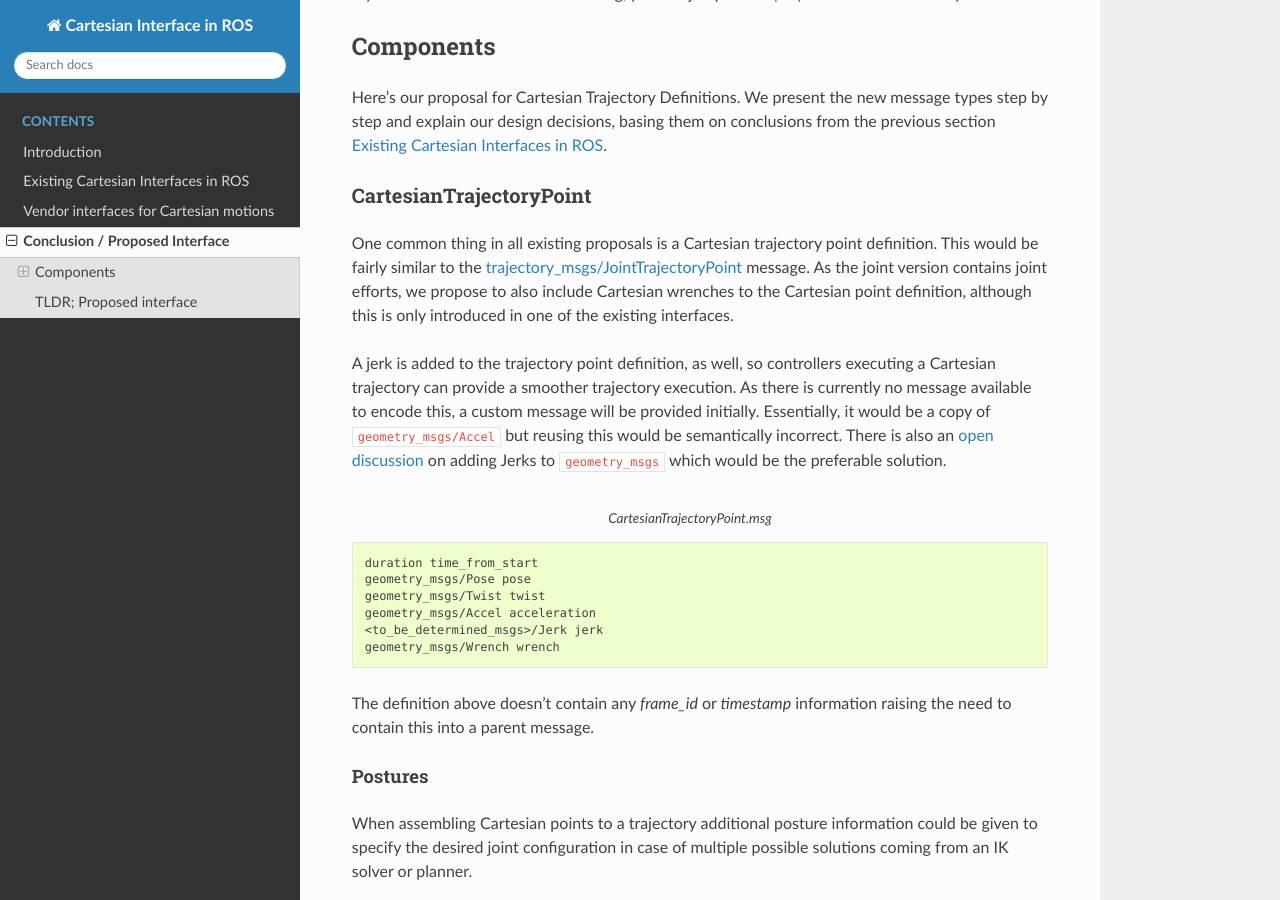
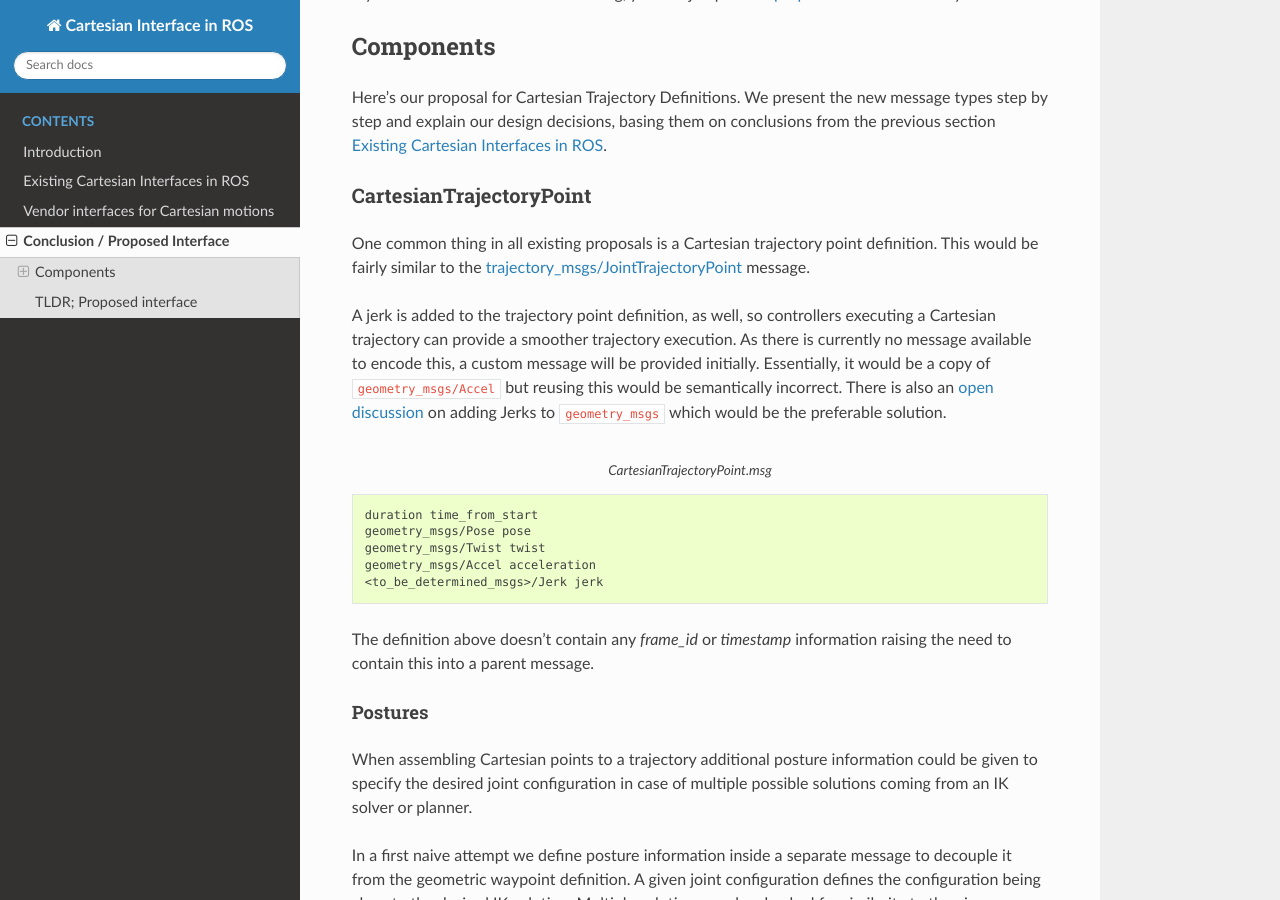
Before and after one commit to fzi-forschungszentrum-informatik/fzi_robot_interface_proposal, a Sphinx documentation site: the page built from source/proposal/index.rst, in a window 1280 px wide and 900 px high, scrolled down 346 px. Built offline with Sphinx 7.4.7 and the Read the Docs theme 2.0.0, drawn with Linux system fonts in a browser that asks for light colours; some of the changed text lies outside the part shown.

Commit message:
Remove wrench from proposed message

```diff
--- a/source/proposal/index.rst
+++ b/source/proposal/index.rst
@@ -24,9 +24,7 @@ CartesianTrajectoryPoint
 
 One common thing in all existing proposals is a Cartesian trajectory point definition. This
 would be fairly similar to the `trajectory_msgs/JointTrajectoryPoint
-<http://docs.ros.org/melodic/api/trajectory_msgs/html/msg/JointTrajectoryPoint.html>`_ message. As
-the joint version contains joint efforts, we propose to also include Cartesian wrenches to the
-Cartesian point definition, although this is only introduced in one of the existing interfaces.
+<http://docs.ros.org/melodic/api/trajectory_msgs/html/msg/JointTrajectoryPoint.html>`_ message.
 
 A jerk is added to the trajectory point definition, as well, so controllers executing a Cartesian
 trajectory can provide a smoother trajectory execution. As there is currently no message available
@@ -43,7 +41,6 @@ which would be the preferable solution.
    geometry_msgs/Twist twist
    geometry_msgs/Accel acceleration
    <to_be_determined_msgs>/Jerk jerk
-   geometry_msgs/Wrench wrench
 
 
 The definition above doesn't contain any `frame_id` or `timestamp` information raising the need to
@@ -200,7 +197,6 @@ axis individually by using 3-dimensional datatypes:
    geometry_msgs/Vector3 orientation_error
    geometry_msgs/Twist twist_error
    geometry_msgs/Accel acceleration_error
-   geometry_msgs/Wrench wrench_error
 
 With this definition users can define tolerances per axis, where rotational constraints are meant to
 be angle differences in the local coordinate system. Therefore we use ``geometry_msgs/Vector3``
@@ -266,7 +262,6 @@ As elaborated in the previous section we propose the following action interface
        geometry_msgs/Twist twist
        geometry_msgs/Accel acceleration
        <to_be_determined_msgs>/Jerk jerk
-       geometry_msgs/Wrench wrench
        CartesianPosture posture
          string [] posture_joint_names
          float64[] posture_joint_values
@@ -276,13 +271,11 @@ As elaborated in the previous section we propose the following action interface
      geometry_msgs/Vector3 orientation_error
      geometry_msgs/Twist twist_error
      geometry_msgs/Accel acceleration_error
-     geometry_msgs/Wrench wrench_error
    CartesianTolerance goal_tolerance
      geometry_msgs/Vector3 position_error
      geometry_msgs/Vector3 orientation_error
      geometry_msgs/Twist twist_error
      geometry_msgs/Accel acceleration_error
-     geometry_msgs/Wrench wrench_error
    duration goal_time_tolerance
 
    ---
@@ -308,21 +301,18 @@ As elaborated in the previous section we propose the following action interface
        geometry_msgs/Twist twist
        geometry_msgs/Accel acceleration
        <to_be_determined_msgs>/Jerk jerk
-       geometry_msgs/Wrench wrench
    CartesianTrajectoryPoint actual
        duration time_from_start
        geometry_msgs/Pose pose
        geometry_msgs/Twist twist
        geometry_msgs/Accel acceleration
        <to_be_determined_msgs>/Jerk jerk
-       geometry_msgs/Wrench wrench
    CartesianTrajectoryPoint error
        duration time_from_start
        geometry_msgs/Pose pose
        geometry_msgs/Twist twist
        geometry_msgs/Accel acceleration
        <to_be_determined_msgs>/Jerk jerk
-       geometry_msgs/Wrench wrench
 
 .. note::
    For readability reasons we left the commonly-used ROS messages collapsed.
```
